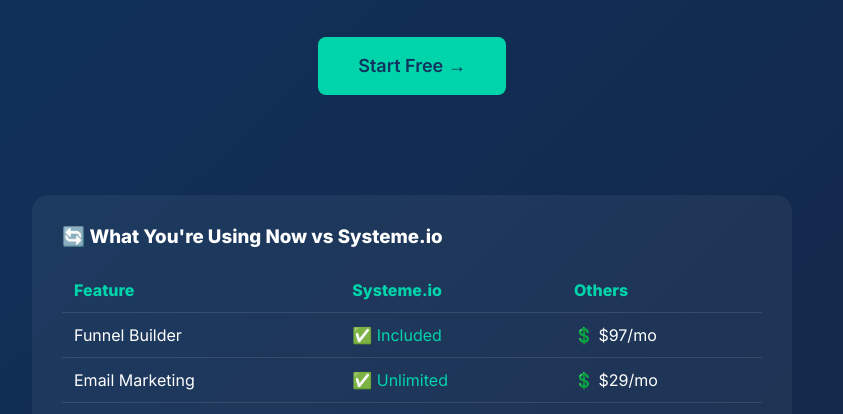
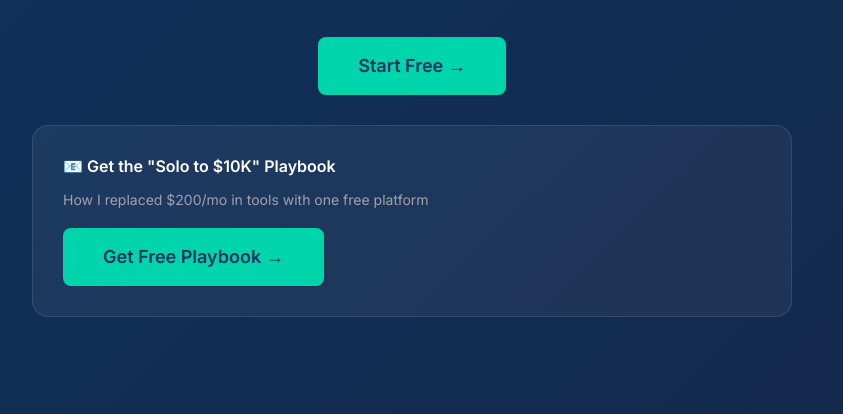
Before and after one commit to krishnarcid/affiliate-funnels, a plain HTML site: page systeme/index.html in a window 1280 px wide. Shown: the part 334-748 px from the top of the page, without its empty margins (228-1071 px from the left). Drawn offline with Linux system fonts and the light colour scheme.

Commit message:
Add email capture to Systeme.io funnel

```diff
--- a/systeme/index.html
+++ b/systeme/index.html
@@ -93,6 +93,13 @@
             <h1>Replace 10 Tools With<br><span class="gradient-text">1 Powerful Platform</span></h1>
             <p class="subtitle">Systeme.io has everything: funnels, emails, courses, affiliate management. Free forever plan.</p>
             <a href="https://systeme.io/?sa=sa0210231881aec47081926a56eb2215fda8763371" class="cta-button" target="_blank" rel="nofollow">Start Free →</a>
+
+            <!-- Email Capture -->
+            <div style="margin-top:30px; background: rgba(255,255,255,0.05); padding: 30px; border-radius: 16px; border: 1px solid rgba(255,255,255,0.1); text-align: left;">
+                <p style="margin-bottom: 15px; color: #fff; font-weight: 600;">📧 Get the "Solo to $10K" Playbook</p>
+                <p style="margin-bottom: 20px; color: #a0a0b0; font-size: 14px;">How I replaced $200/mo in tools with one free platform</p>
+                <a href="https://tally.so/r/npR8pW" class="cta-button" style="text-align: center; display: inline-block;">Get Free Playbook →</a>
+            </div>
         </div>
 
         <div class="comparison">
```
